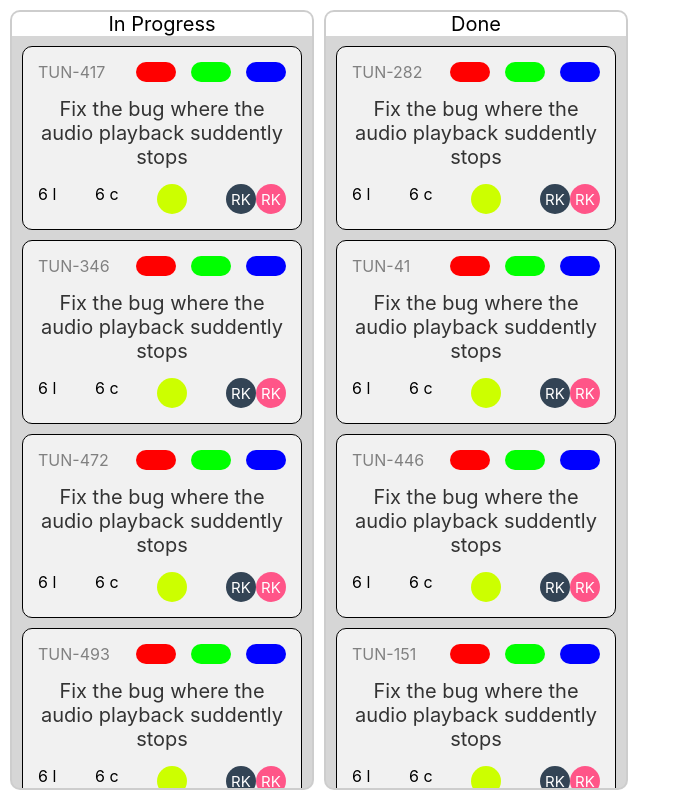
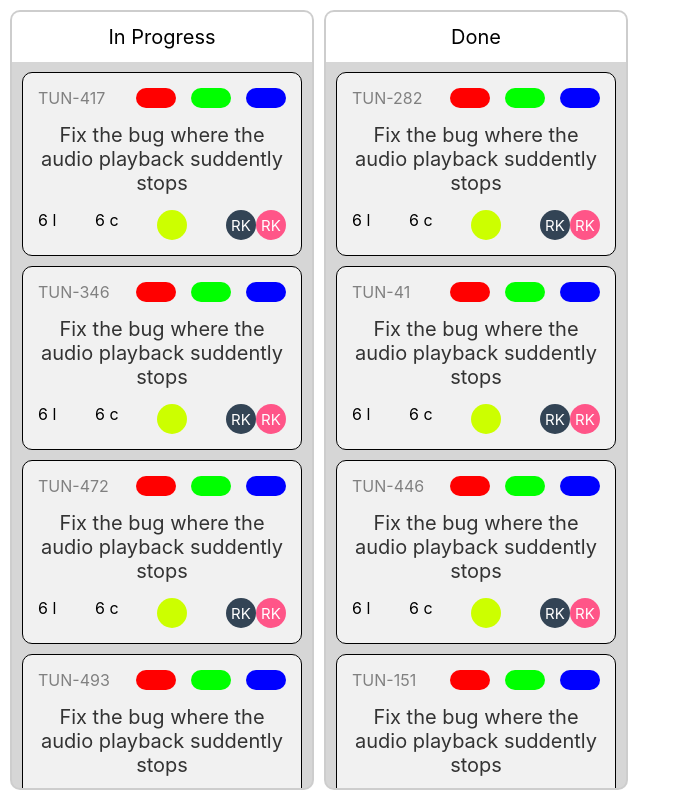
Before and after one commit to rickythedeveloper/proj-management-client, a React (Create React App) app: page / in a window 1280 px wide. Shown: the whole page, without its empty margins (0-681 px from the left). Built offline with nearby package versions, Linux system fonts and the light colour scheme.

Commit message:
#5: Add Pool component to manage segments state.

```diff
--- a/src/App.tsx
+++ b/src/App.tsx
@@ -1,7 +1,7 @@
-import React, { CSSProperties, useState } from 'react';
+import React, { CSSProperties } from 'react';
 import './App.css';
-import Segment, { SegmentData } from './components/Segment';
 import { TicketCardData } from './components/Ticket';
+import Pool from './components/Pool';
 
 const randomTicket = (): TicketCardData => ({
 	id: `TUN-${Math.round(Math.random() * 500)}`,
@@ -34,50 +34,13 @@ const styles: {[component: string]: CSSProperties} = {
 		bottom: PADDING,
 		left: PADDING,
 		right: PADDING,
-		display: 'flex',
-		flexDirection: 'row',
-		gap: 10,
-		overflow: 'hidden',
 	},
-	segment: { width: 300 },
 };
 
 function App(): JSX.Element {
-	const [draggedCard, setDraggedCard] = useState<TicketCardData>();
-	const [segmentIndexDragFrom, setSegmentIndexDragFrom] = useState<number>();
-	const [segmentIndexDragOver, setSegmentIndexDragOver] = useState<number>();
-	const [spacingIndex, setSpacingIndex] = useState<number>();
-
 	return (
 		<div className="App" style={styles.app}>
-			<div
-				className="segments-container"
-				style={styles.segmentsContainer}
-			>
-				{segments.map((segment, segmentIndex) => (
-					<Segment
-						style={styles.segment}
-						data={segment}
-						onCardDragStart={(e, ticketData) => {
-							setDraggedCard(ticketData);
-							setSegmentIndexDragFrom(segmentIndex);
-						}}
-						onDragOver={(e) => {
-							// TODO: Set other segments' spacing index to undefined
-						}}
-						onDrop={(e, dropIndex) => {
-							// TODO: for the current update index thing, just insert the card
-							setSegmentIndexDragOver(undefined);
-							setSpacingIndex(undefined);
-						}}
-						spacingIndex={segmentIndex === segmentIndexDragOver ? spacingIndex : undefined}
-						setSpacingIndex={(index) => {
-							setSegmentIndexDragOver(segmentIndex);
-							setSpacingIndex(index);
-						}}
-					/>
-				))}
-			</div>
+			<Pool style={styles.segmentsContainer} initialSegments={segments} />
 		</div>
 	);
 }
--- /dev/null
+++ b/src/components/Pool.tsx
@@ -0,0 +1,92 @@
+import React, { CSSProperties } from 'react';
+import Segment, { SegmentData } from './Segment';
+import { TicketCardData } from './Ticket';
+
+interface Props {
+	initialSegments: SegmentData[];
+	style?: CSSProperties;
+}
+
+interface State {
+	segments: SegmentData[];
+	draggedCard?: TicketCardData;
+	segmentIndexDragFrom?: number;
+	segmentIndexDragOver?: number;
+	spacingIndex?: number;
+}
+
+const styles: {[component: string]: React.CSSProperties} = {
+	container: {
+		display: 'flex',
+		flexDirection: 'row',
+		gap: 10,
+		overflow: 'hidden',
+	},
+	segment: {
+		width: 300,
+	},
+};
+
+export default class Pool extends React.Component<Props, State> {
+	constructor(props: Props) {
+		super(props);
+		this.state = { segments: props.initialSegments };
+	}
+
+	render(): JSX.Element {
+		const { style: additionalStyle } = this.props;
+		const { segmentIndexDragOver, spacingIndex, segments, segmentIndexDragFrom, draggedCard } = this.state;
+		return (
+			<div className="segments-pool" style={{ ...styles.container, ...additionalStyle }}>
+				{segments.map((segment, segmentIndex) => (
+					<Segment
+						key={segment.name}
+						style={styles.segment}
+						data={segment}
+						onCardDragStart={(e, ticketData) => {
+							this.setState({
+								draggedCard: ticketData,
+								segmentIndexDragFrom: segmentIndex,
+							});
+						}}
+						onDragOver={(e) => {
+							// TODO: Set other segments' spacing index to undefined
+						}}
+						onDrop={(e, dropIndex) => {
+							if (segmentIndexDragFrom !== undefined && draggedCard !== undefined && dropIndex !== undefined) {
+								const segmentDragFrom = segments[segmentIndexDragFrom];
+
+								// Remove the original ticket from the source segment
+								const originalIndex = segmentDragFrom.tickets.indexOf(draggedCard);
+								segmentDragFrom.tickets.splice(originalIndex, 1);
+								segments[segmentIndexDragFrom] = segmentDragFrom;
+
+								// Add the ticket to the target segment
+								const insertaionIndex = (segmentIndexDragFrom === segmentIndex && dropIndex > originalIndex)
+									? dropIndex - 1
+									: dropIndex;
+								const currentTicketsDestination = segments[segmentIndex].tickets;
+								segments[segmentIndex].tickets = [
+									...currentTicketsDestination.slice(0, insertaionIndex),
+									draggedCard,
+									...currentTicketsDestination.slice(insertaionIndex),
+								];
+							}
+							this.setState({
+								segmentIndexDragOver: undefined,
+								spacingIndex: undefined,
+							});
+						}}
+						spacingIndex={segmentIndex === segmentIndexDragOver ? spacingIndex : undefined}
+						setSpacingIndex={(index) => {
+							this.setState({
+								segmentIndexDragOver: segmentIndex,
+								spacingIndex: index,
+							});
+						}}
+					/>
+				))}
+			</div>
+		);
+	}
+}
--- a/src/components/Segment.tsx
+++ b/src/components/Segment.tsx
@@ -37,7 +37,7 @@ const styles: {[compoennt: string]: CSSProperties} = {
 		overflow: 'hidden',
 	},
 	title: {
-		height: TITLE_HEIGHT,
+		flex: `0 0 ${TITLE_HEIGHT}px`,
 		zIndex: 2,
 		backgroundColor: 'white',
 		display: 'flex',
@@ -46,6 +46,7 @@ const styles: {[compoennt: string]: CSSProperties} = {
 		fontSize: TITLE_FONT_SIZE,
 	},
 	ticketsSection: {
+		flex: '1 1 auto',
 		zIndex: 1,
 		display: 'flex',
 		flexDirection: 'column',
@@ -96,7 +97,7 @@ export default class Segment extends React.Component<Props, State> {
 			const ticketRef = React.createRef<HTMLDivElement>();
 			ticketRefs.push(ticketRef);
 			return (
-				<div ref={ticketRef} key={ticket.id}>
+				<div ref={ticketRef} key={ticket.id} className="ticket-wrapper">
 					<Ticket
 						key={ticket.id}
 						data={ticket}
@@ -119,6 +120,7 @@ export default class Segment extends React.Component<Props, State> {
 				onDragOver={(e) => {
 					this.onDragOver(e, ticketRefs);
 					onDragOver(e);
+					e.preventDefault(); // This allows the firing of onDrop
 				}}
 				onDrop={(e) => {
 					const dropIndex = getClosestIndex(e, ticketRefs);
```
